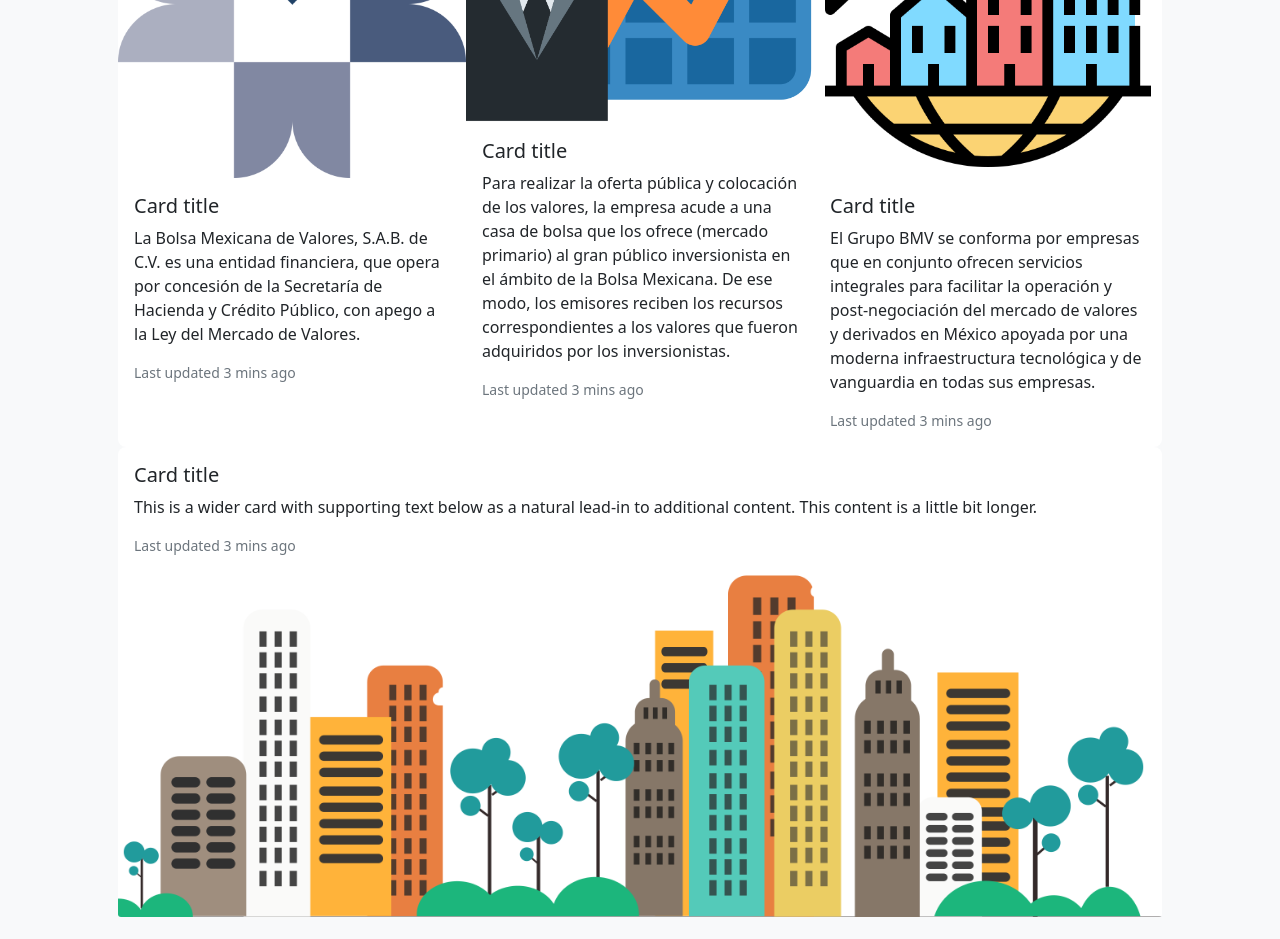
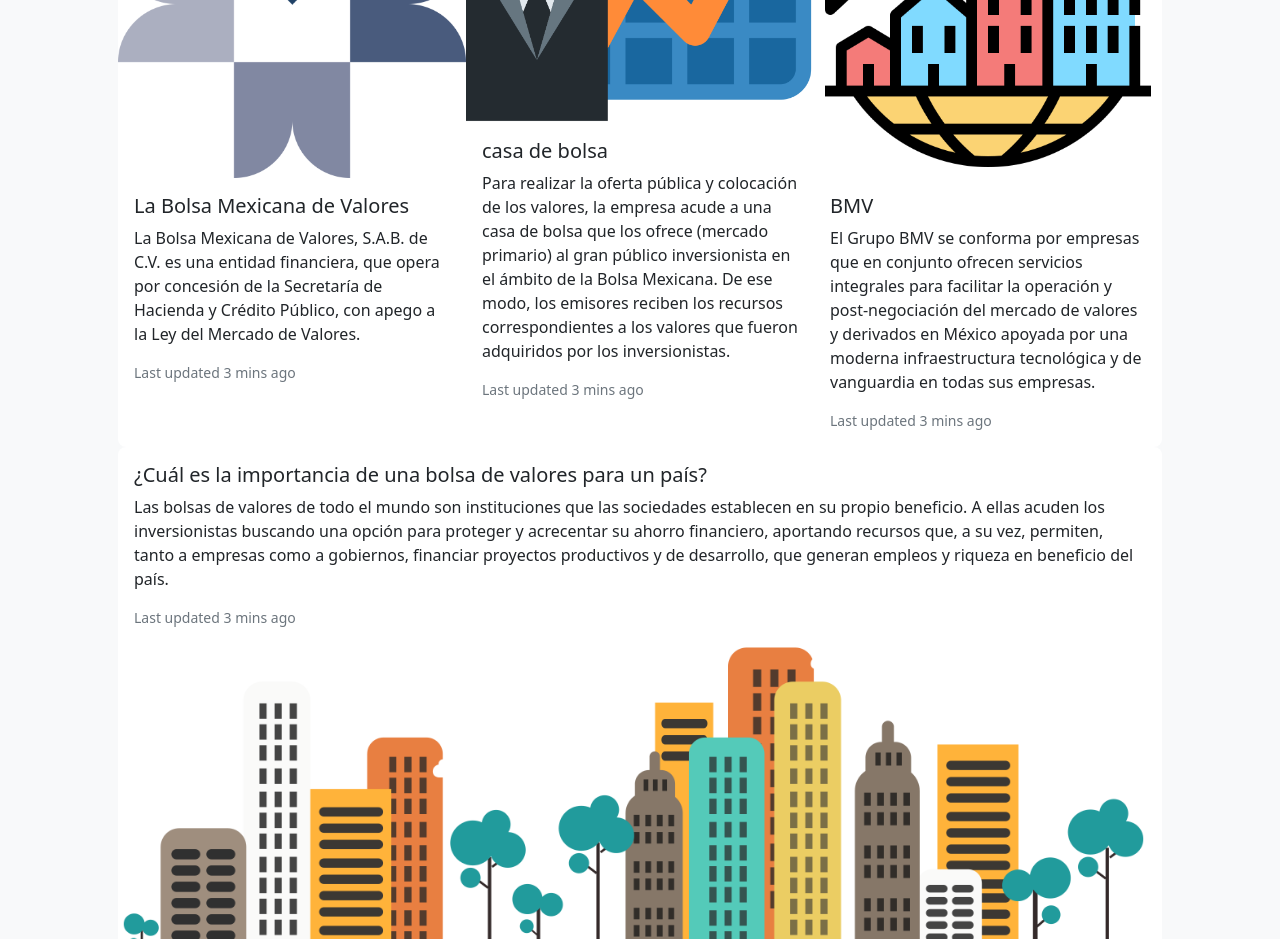
Before and after one commit to Eduardosito/Eduardosito.github.io, a plain HTML site: page index.html in a window 1280 px wide. Shown: the part 920-1859 px from the top of the page. Drawn offline with nearby package versions, Linux system fonts and the light colour scheme; a script that the page names is missing; files whose address does not match are found by name.

Commit message:
ggggdos jajajaja

```diff
--- a/index.html
+++ b/index.html
@@ -86,7 +86,7 @@
                             <div class="card">
                               <img src="./imagenes/BMV.png" class="card-img-top" alt="...">
                               <div class="card-body">
-                                <h5 class="card-title">Card title</h5>
+                                <h5 class="card-title">La Bolsa Mexicana de Valores</h5>
                                 <p class="card-text">La Bolsa Mexicana de Valores, S.A.B. de C.V. es una entidad financiera, que opera por concesión de la Secretaría de Hacienda y Crédito Público, con apego a la Ley del Mercado de Valores.
                                 </p>
                                 <p class="card-text"><small class="text-muted">Last updated 3 mins ago</small></p>
@@ -95,7 +95,7 @@
                             <div class="card">
                               <img src="./imagenes/Stonks.png" class="card-img-top" alt="...">
                               <div class="card-body">
-                                <h5 class="card-title">Card title</h5>
+                                <h5 class="card-title">casa de bolsa</h5>
                                 <p class="card-text">Para realizar la oferta pública y colocación de los valores, la empresa acude a una casa de bolsa que los ofrece (mercado primario) al gran público inversionista en el ámbito de la Bolsa Mexicana. De ese modo, los emisores reciben los recursos correspondientes a los valores que fueron adquiridos por los inversionistas.</p>
                                 <p class="card-text"><small class="text-muted">Last updated 3 mins ago</small></p>
                               </div>
@@ -104,7 +104,7 @@
                             <div class="card">
                               <img src="./imagenes/finanzas.png" class="card-img-top" alt="...">
                               <div class="card-body">
-                                <h5 class="card-title">Card title</h5>
+                                <h5 class="card-title">BMV</h5>
                                 <p class="card-text">El Grupo BMV se conforma por empresas que en conjunto ofrecen servicios integrales para facilitar la operación y post-negociación del mercado de valores y derivados en México apoyada por una moderna infraestructura tecnológica y de vanguardia en todas sus empresas.</p>
                                 <p class="card-text"><small class="text-muted">Last updated 3 mins ago</small></p>
                               </div>
@@ -112,8 +112,10 @@
                           </div>
                           <div class="card">
                             <div class="card-body">
-                              <h5 class="card-title">Card title</h5>
-                              <p class="card-text">This is a wider card with supporting text below as a natural lead-in to additional content. This content is a little bit longer.</p>
+                              <h5 class="card-title">¿Cuál es la importancia de una bolsa de valores para un país?</h5>
+                              <p class="card-text">
+                                Las bolsas de valores de todo el mundo son instituciones que las sociedades establecen en su propio beneficio. A ellas acuden los inversionistas buscando una opción para proteger y acrecentar su ahorro financiero, aportando recursos que, a su vez, permiten, tanto a empresas como a gobiernos, financiar proyectos productivos y de desarrollo, que generan empleos y riqueza en beneficio del país.
+                                </p>
                               <p class="card-text"><small class="text-muted">Last updated 3 mins ago</small></p>
                             </div>
                             <img src="./imagenes//imagenlarga.png" class="card-img-bottom" alt="...">
```
